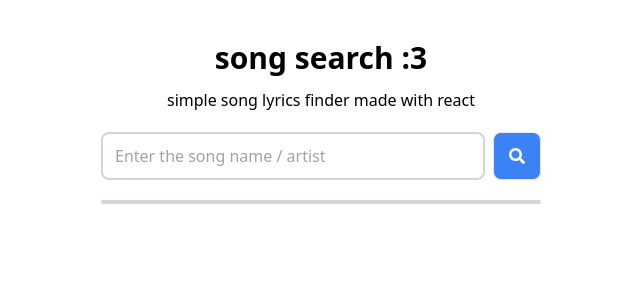
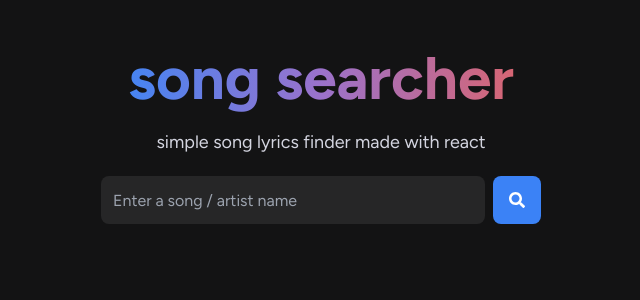
Before and after one commit to jormy/song-search, a React (Vite) app: page / in a window 1280 px wide. Shown: the top 300 px of the page, without its empty margins (319-959 px from the left). Built offline with nearby package versions, Linux system fonts and the light colour scheme.

Commit message:
amazing styling (trust me bro)

```diff
--- a/src/App.jsx
+++ b/src/App.jsx
@@ -2,13 +2,19 @@ import SongSuggest from "./SongSuggest";
 
 function App() {
   return (
-    <div className="m-10 flex justify-center">
-      <div>
-        <div className="text-center">
-          <h1 className="mb-3 text-3xl font-bold">song search :3</h1>
-          <p className="text-md">simple song lyrics finder made with react</p>
+    <div className="bg-coal min-h-[100vh] min-w-full overflow-auto">
+      <div className="font-body m-10 flex justify-center text-gray-50">
+        <div>
+          <div className="text-center">
+            <h1 className="mb-3 inline-block bg-gradient-to-r from-[#4285f4] via-[#9b72cb] to-[#d96570] bg-clip-text p-2 text-6xl font-bold text-transparent">
+              song searcher
+            </h1>
+            <p className="text-coal-50 text-lg">
+              simple song lyrics finder made with react
+            </p>
+          </div>
+          <SongSuggest />
         </div>
-        <SongSuggest />
       </div>
     </div>
   );
--- a/src/SearchBar.jsx
+++ b/src/SearchBar.jsx
@@ -4,17 +4,18 @@ import { FaSearch } from "react-icons/fa";
 const SearchBar = ({ query, setQuery, handleSearch }) => {
   return (
     <div className="mt-5 text-center">
+      {" "}
       <form onSubmit={handleSearch} className="flex justify-center gap-2">
         <input
           type="text"
           value={query}
           onChange={(e) => setQuery(e.target.value)}
-          placeholder="Enter the song name / artist"
-          className="h-12 w-96 rounded-lg border-2 border-gray-300 p-3"
+          placeholder="Enter a song / artist name"
+          className="bg-coal-950 h-12 w-96 rounded-lg p-3"
         />
         <button
           type="submit"
-          className="flex h-12 w-12 items-center justify-center rounded-lg border bg-blue-500 p-1 text-white transition hover:bg-blue-600"
+          className="flex h-12 w-12 items-center justify-center rounded-lg bg-blue-500 p-1 text-white transition hover:bg-blue-600"
         >
           <FaSearch />
         </button>
--- a/src/SongSuggest.jsx
+++ b/src/SongSuggest.jsx
@@ -11,6 +11,7 @@ const SongSuggest = () => {
     title: "",
     artist: "",
     albumArt: "",
+    albumName: "", // Add albumName here
   });
   const [query, setQuery] = useState("");
   const [loading, setLoading] = useState(false);
@@ -29,12 +30,13 @@ const SongSuggest = () => {
     }
   };
 
-  const handleSuggestionClick = async (title, artist, albumArt) => {
+  const handleSuggestionClick = async (title, artist, albumArt, albumName) => {
     setLoading(true);
     const fetchedLyrics = await fetchLyrics(title, artist);
     setLyricsData({
       ...fetchedLyrics,
-      albumArt: albumArt, // Set the album art here
+      albumArt: albumArt,
+      albumName: albumName,
     });
     setSuggestions([]); // Clear suggestions after clicking
     setLoading(false);
@@ -52,7 +54,7 @@ const SongSuggest = () => {
         setQuery={setQuery}
         handleSearch={handleSearch}
       />
-      <ul className="my-5 rounded-lg border-2 border-gray-300 bg-gray-100">
+      <ul className="bg-coal-950 my-5 rounded-lg">
         {suggestions.map((suggestion) => (
           <li
             key={suggestion.id}
@@ -61,9 +63,10 @@ const SongSuggest = () => {
                 suggestion.title,
                 suggestion.artist.name,
                 suggestion.album.cover_medium,
+                suggestion.album.title,
               )
             }
-            className="cursor-pointer p-3 hover:bg-gray-200"
+            className="hover:bg-coal-900 cursor-pointer p-3 transition"
           >
             {suggestion.title} - {suggestion.artist.name}
           </li>
--- a/src/index.css
+++ b/src/index.css
@@ -1,3 +1,5 @@
+@import url('https://fonts.googleapis.com/css2?family=Figtree:ital,wght@0,300..900;1,300..900&display=swap');
+
 @tailwind base;
 @tailwind components;
 @tailwind utilities;
--- a/src/lyrics/Lyrics.jsx
+++ b/src/lyrics/Lyrics.jsx
@@ -1,12 +1,10 @@
 import { useState } from "react";
-import { FaRegCopy } from "react-icons/fa";
-import { FaCheck } from "react-icons/fa";
+import { FaRegCopy, FaCheck } from "react-icons/fa";
 
 function Lyrics({ lyricsData }) {
-  let initialValue = <FaRegCopy />;
+  const initialValue = <FaRegCopy />;
   const [buttonText, setButtonText] = useState(initialValue);
 
-  // copy lyrics button
   const handleClick = async () => {
     await navigator.clipboard.writeText(lyricsData.lyrics);
     setButtonText(<FaCheck />);
@@ -16,7 +14,7 @@ function Lyrics({ lyricsData }) {
   };
 
   return (
-    <div>
+    <div className="bg-coal-950 rounded-lg p-5">
       <div className="flex justify-between">
         <div className="mb-5 flex gap-3">
           <img
@@ -27,16 +25,17 @@ function Lyrics({ lyricsData }) {
           <div>
             <h2 className="max-w-72 font-bold">{lyricsData.title}</h2>
             <h3>{lyricsData.artist}</h3>
+            <h4 className="text-coal-50 font-light">{lyricsData.albumName}</h4>
           </div>
         </div>
         <button
-          className="h-10 w-10 p-2 text-2xl text-gray-300 transition hover:text-gray-400"
+          className="text-coal-500 hover:text-coal-300 h-10 w-10 p-2 text-2xl transition"
           onClick={handleClick}
         >
           {buttonText}
         </button>
       </div>
-      <p className="whitespace-pre-line">{lyricsData.lyrics}</p>
+      <p className="text-coal-50 whitespace-pre-line">{lyricsData.lyrics}</p>
     </div>
   );
 }
--- a/src/lyrics/LyricsAPI.jsx
+++ b/src/lyrics/LyricsAPI.jsx
@@ -5,11 +5,25 @@ const fetchLyrics = async (title, artist) => {
     const response = await axios.get(
       `https://api.lyrics.ovh/v1/${artist}/${title}`,
     );
+    let lyrics = response.data.lyrics;
+
+    // api occasionally returns "Paroles de la chanson <artist>" before the lyrics. might migrate to genius api eventually to remove this issue
+    if (lyrics.startsWith("Paroles de la chanson")) {
+      const lines = lyrics.split("\n");
+      lines.shift(); // Remove the first line
+      lyrics = lines.join("\n"); // Join the lines back together
+    }
+
+    // fix inconsistent line breaks in lyrics
+    // another api issue lmfao
+    lyrics = lyrics.replace(/\n{1,2}/g, "\n");
+
     return {
-      lyrics: response.data.lyrics,
+      lyrics: lyrics,
       title: title,
       artist: artist,
-      albumArt: "", // Album art will be passed from SongSuggest
+      albumArt: "", // album art passed from SongSuggest
+      albumName: "", // album name passed from SongSuggest
     };
   } catch (error) {
     console.error("Error fetching lyrics:", error);
@@ -18,6 +32,7 @@ const fetchLyrics = async (title, artist) => {
       title: title,
       artist: artist,
       albumArt: "",
+      albumName: "",
     };
   }
 };
--- a/tailwind.config.js
+++ b/tailwind.config.js
@@ -2,7 +2,27 @@
 export default {
   content: ["./index.html", "./src/**/*.{js,ts,jsx,tsx}"],
   theme: {
-    extend: {},
+    extend: {
+      fontFamily: {
+        body: ["Figtree", "sans-serif"],
+      },
+      colors: {
+        coal: {
+          DEFAULT: "#131314",
+          950: "#262627",
+          900: "#39393C",
+          800: "#515156",
+          700: "#626267",
+          600: "#74747A",
+          500: "#84848B",
+          400: "#93939B",
+          300: "#A1A1AA",
+          200: "#B1B1BB",
+          100: "#C2C2CC",
+          50: "#D4D5E0",
+        },
+      },
+    },
   },
   plugins: [],
 };
```
